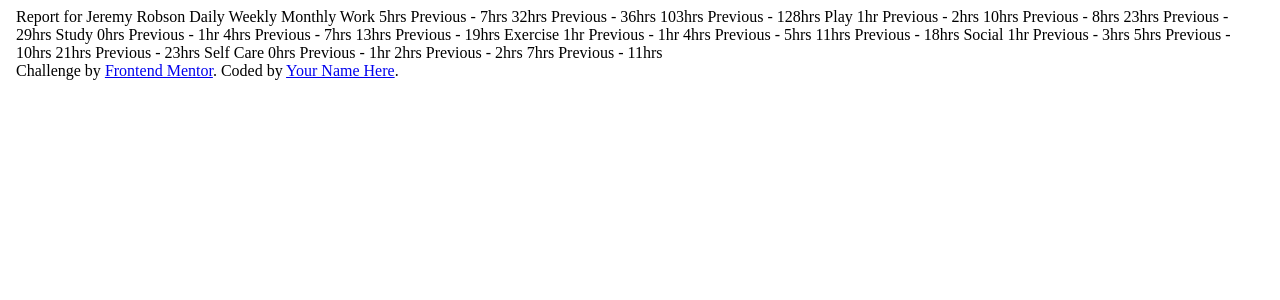
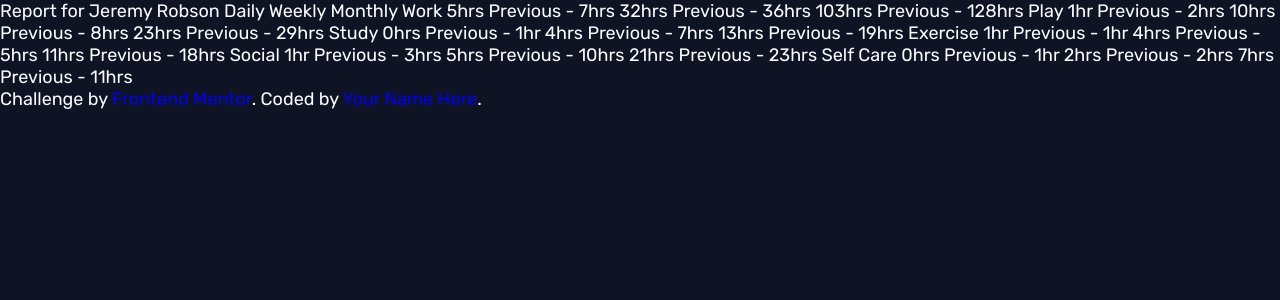
Before and after one commit to PedroBicudo/time-tracking-dashboard, an Angular app: page / in a window 1280 px wide. Shown: the top 300 px of the page. Built offline with nearby package versions, Linux system fonts and the light colour scheme.

Commit message:
feat: add global styling

```diff
--- a/src/index.html
+++ b/src/index.html
@@ -6,6 +6,9 @@
   <base href="/">
   <meta name="viewport" content="width=device-width, initial-scale=1">
   <link rel="icon" type="image/x-icon" href="assets/images/favicon-32x32.png">
+  <link rel="preconnect" href="https://fonts.googleapis.com">
+  <link rel="preconnect" href="https://fonts.gstatic.com" crossorigin>
+  <link href="https://fonts.googleapis.com/css2?family=Rubik:wght@300;400;500&display=swap" rel="stylesheet">
 </head>
 <body>
   <app-root></app-root>
--- a/src/styles.css
+++ b/src/styles.css
@@ -1 +1,73 @@
 /* You can add global styles to this file, and also import other style files */
+
+/* Resets */
+html {
+    box-sizing: border-box;
+    font-size: 18px;
+}
+
+*, *::after, *::before {
+    box-sizing: inherit;
+}
+
+body {
+    padding: 0;
+    margin: 0;
+}
+
+h1,
+h2,
+h3,
+a,
+p,
+button,
+article,
+section,
+button {
+    margin: 0;
+    padding: 0;
+}
+
+a {
+    text-decoration: none;
+}
+
+button {
+    cursor: pointer;
+    background-color: transparent;
+    border: none;
+}
+
+/* Variables */
+:root {
+
+    --clr-hsl-white: 220, 100%, 99%;
+
+    /* Primary */
+    --clr-hsl-primary-blue: 246, 80%, 60%;
+    --clr-hsl-primary-soft-blue: 195, 74%, 62%;
+    --clr-hsl-primary-light-red-1: 15, 100%, 70%;
+    --clr-hsl-primary-light-red-2: 348, 100%, 68%;
+    --clr-hsl-primary-lime-green: 145, 58%, 55%;
+    --clr-hsl-primary-violet: 264, 64%, 52%;
+    --clr-hsl-primary-soft-orange: 43, 84%, 65%;
+
+
+    /* Neutral */
+    --clr-hsl-neutral-very-dark-blue: 226, 43%, 10%;
+    --clr-hsl-neutral-dark-blue: 235, 46%, 20%;
+    --clr-hsl-neutral-desaturated-blue: 235, 45%, 61%;
+    --clr-hsl-neutral-pale-blue: 236, 100%, 87%;
+
+    /* Font size */
+    --fs-base: 1rem;
+
+}
+
+/* Defaults */
+body {
+    font-family: 'Rubik', sans-serif;
+    background-color: hsl(var(--clr-hsl-neutral-very-dark-blue));
+    color: hsl(var(--clr-hsl-white));
+
+}
```
